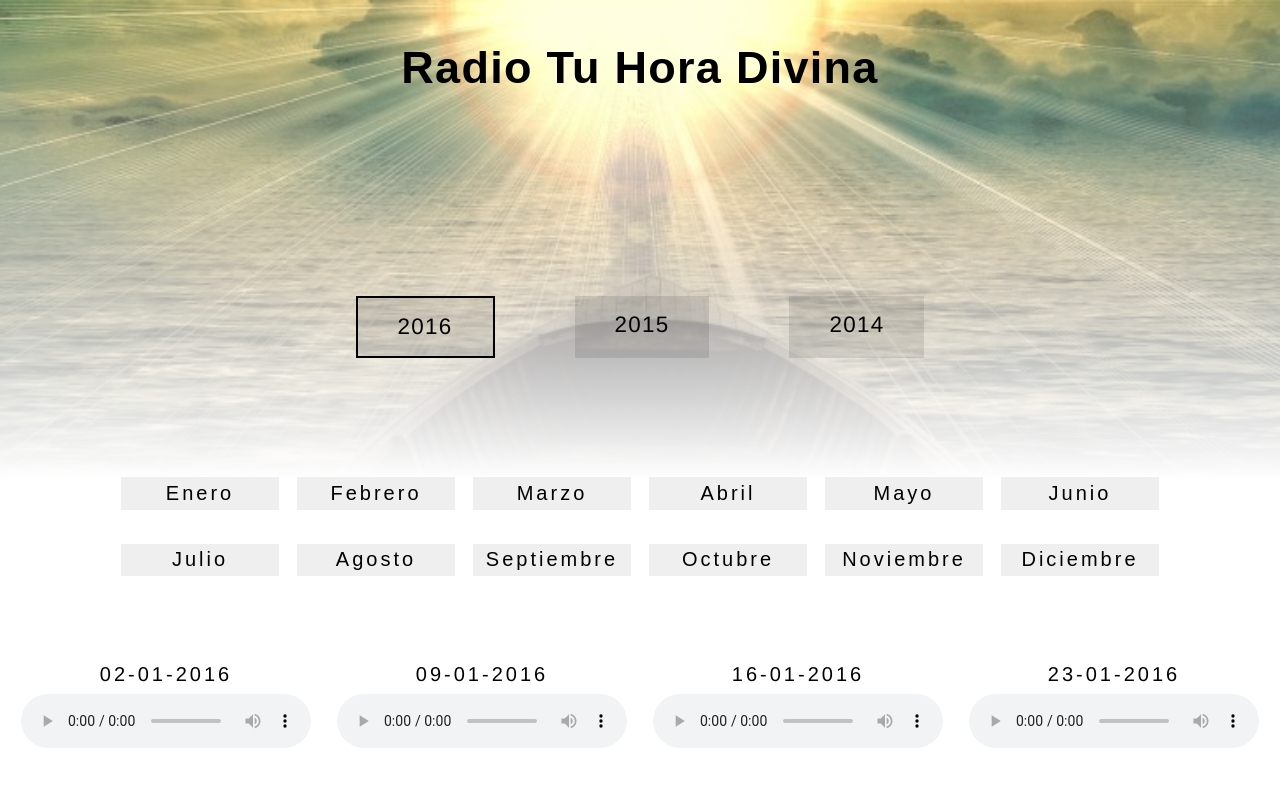
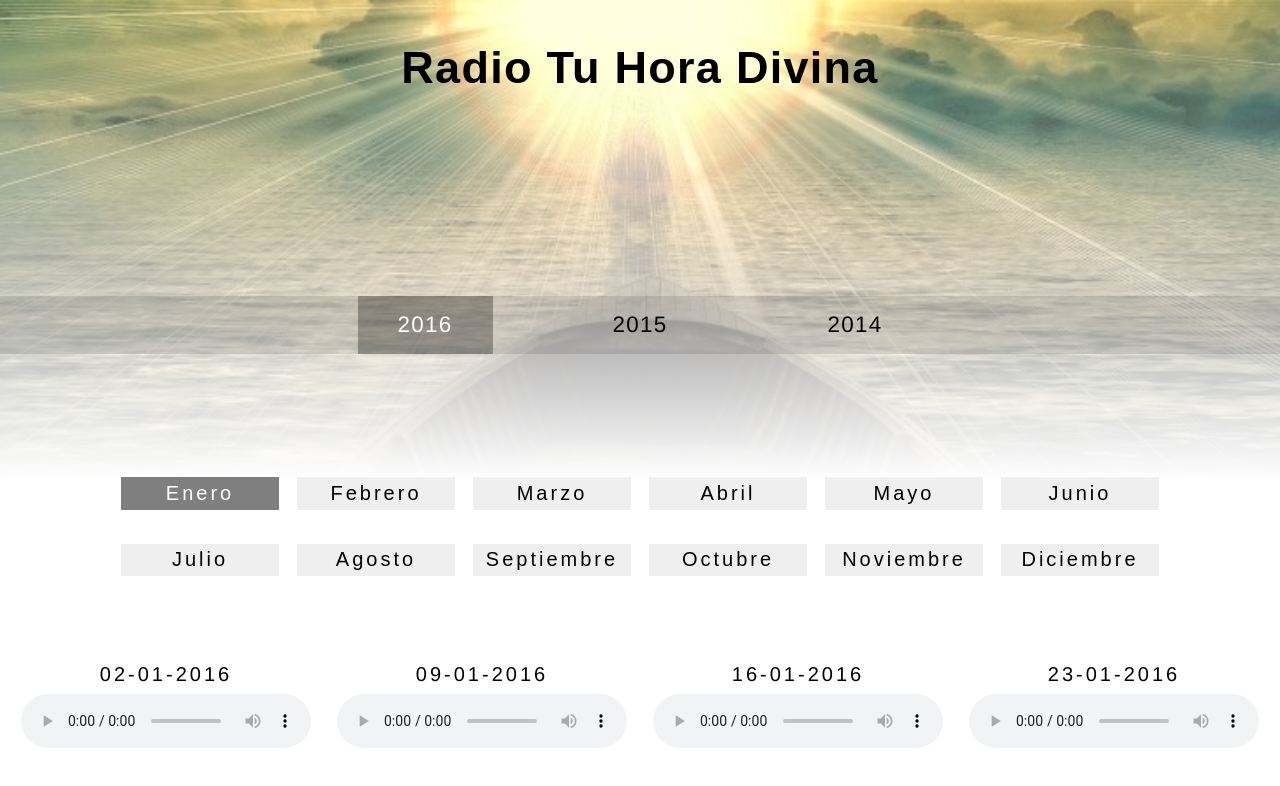
Before and after one commit to ari7946/radio-service, a React (Create React App) app in the folder tuhoradivina/: page / in a window 1280 px wide. Shown: the top 786 px of the page. Built offline with nearby package versions, Linux system fonts and the light colour scheme.

Commit message:
Implement active month functionality

```diff
--- a/tuhoradivina/src/components/main-content/main-content.component.js
+++ b/tuhoradivina/src/components/main-content/main-content.component.js
@@ -1,4 +1,4 @@
-import React from 'react';
+import React, { useState, useEffect } from 'react';
 import MonthList from '../month-list/month-list.component';
 import PlayerList from '../player-list/player-list.component';
 import Recent from '../recent/recent.component';
@@ -7,10 +7,42 @@ import data from '../data/data';
 import './main-content.styles.scss'
 
 const MainContent = ({ allMonths, yearTitle, audioData, monthTitle, handleMonth, year, handleYear }) => {
+  const [activeMonthSixteen, setActiveMonthSixteen] = useState('enero');
+  const [activeMonthFifteen, setActiveMonthFifteen] = useState('julio');
+  const [activeMonthFourteen, setActiveMonthFourteen] = useState('enero');
+
   const firstHalf = allMonths.slice(0, 6);
   const secondHalf =
     year === "sixteen" || year === 'fourteen' ? allMonths.slice(6) : null;
-  console.log('second', firstHalf)
+  let activeMonth;
+
+  if (year === 'sixteen') {
+    activeMonth = activeMonthSixteen
+  } else if (year === 'fifteen') {
+    activeMonth = activeMonthFifteen;
+  } else if (year === 'fourteen') {
+    activeMonth = activeMonthFourteen;
+  } else {
+    activeMonth = ''
+  }
+
+  const handleActiveMonth = (month, currentYear) => {
+    // console.log('month', month)
+    // console.log("year", year)
+    if (currentYear === 'sixteen') {
+      setActiveMonthSixteen(month);
+      return;
+    } else if (currentYear === 'fifteen') {
+      setActiveMonthFifteen(month)
+    } else if (currentYear === 'fourteen') {
+      setActiveMonthFourteen(month)
+    }
+  }
+
+  useEffect(() => {
+    handleActiveMonth();
+  }, [activeMonthSixteen, activeMonthFifteen, activeMonthFourteen, year])
+
   return (
       <div className="main-wrapper">
 
@@ -21,6 +53,8 @@ const MainContent = ({ allMonths, yearTitle, audioData, monthTitle, handleMonth,
             yearTitle={yearTitle}
             handleMonth={handleMonth}
             year={year}
+            handleActiveMonth={handleActiveMonth}
+            activeMonth={activeMonth}
           />
           </>
         )}
@@ -31,6 +65,8 @@ const MainContent = ({ allMonths, yearTitle, audioData, monthTitle, handleMonth,
             yearTitle={yearTitle}
             handleMonth={handleMonth}
             year={year}
+            handleActiveMonth={handleActiveMonth}
+            activeMonth={activeMonth}
           />
         )}
 
--- a/tuhoradivina/src/components/month-list/month-list.component.js
+++ b/tuhoradivina/src/components/month-list/month-list.component.js
@@ -1,8 +1,11 @@
-import React from 'react';
+import React, { useState, useEffect } from 'react';
 import Month from '../month/month.component';
 import './month-list.styles.scss';
 
-const MonthList = ({ allMonths, yearTitle, handleMonth, year }) => {
+const MonthList = ({
+  allMonths, handleMonth, year, handleActiveMonth, activeMonth
+}) => {
+
   return (
     <div className="months-wrapper">
       {allMonths.map(month => (
@@ -10,6 +13,8 @@ const MonthList = ({ allMonths, yearTitle, handleMonth, year }) => {
           month={month}
           handleMonth={handleMonth}
           year={year}
+          handleActiveMonth={handleActiveMonth}
+          activeMonth={activeMonth}
         />
       ))}
     </div>
--- a/tuhoradivina/src/components/month/month.component.js
+++ b/tuhoradivina/src/components/month/month.component.js
@@ -1,11 +1,18 @@
 import React from 'react';
 import './month.styles.scss';
 
-const Month = ({ month, handleMonth }) => {
+const Month = ({ month, handleMonth, activeMonth, handleActiveMonth, year }) => {
+  const active = activeMonth === month;
   return (
     <button
-      onClick={() => handleMonth(month)}
-      className="month-button"
+      onClick={() => {
+        handleMonth(month);
+        handleActiveMonth(month, year);
+      }}
+      className={`
+        month-button
+        ${active ? 'active-month' : ''}
+      `}
     >
       {month}
     </button>
--- a/tuhoradivina/src/components/month/month.styles.scss
+++ b/tuhoradivina/src/components/month/month.styles.scss
@@ -12,8 +12,7 @@
   // background-color: rgba(0, 0, 0, .2);
 
   &:hover {
-    color: white;
-    background-color: rgba(0,0,0,.5);
+    font-weight: bolder;
   }
 
   @media all and (max-width: 1200px) {
@@ -39,3 +38,8 @@
     min-width: 5rem;
   }
 }
+
+.active-month {
+  background-color: rgba(0,0,0,.5);
+  color: #fff;
+}
--- a/tuhoradivina/src/components/nav/nav.styles.scss
+++ b/tuhoradivina/src/components/nav/nav.styles.scss
@@ -16,6 +16,7 @@
     color: #FFFFFF;
     margin-top: 12rem;
     margin-bottom: 2rem;
+    background-color: rgba(0,0,0, .1);
     // border-bottom: 1px solid grey;
 
     @media all and (max-width: 1200px) {
@@ -33,7 +34,8 @@
 
     li {
       padding: .7rem 2.5rem;
-      background-color: rgba(0,0,0, .1);
+      background-color: rgba(0,0,0, 0);
+      cursor: pointer;
 
       &:nth-child(2) {
         margin: 0 5rem;
@@ -98,5 +100,8 @@
 }
 
 .active-menu {
-  border: 2px solid black;
+  background-color: rgba(0,0,0, .3) !important;
+  a {
+    color: #FFFFFF !important;
+  }
 }
```
